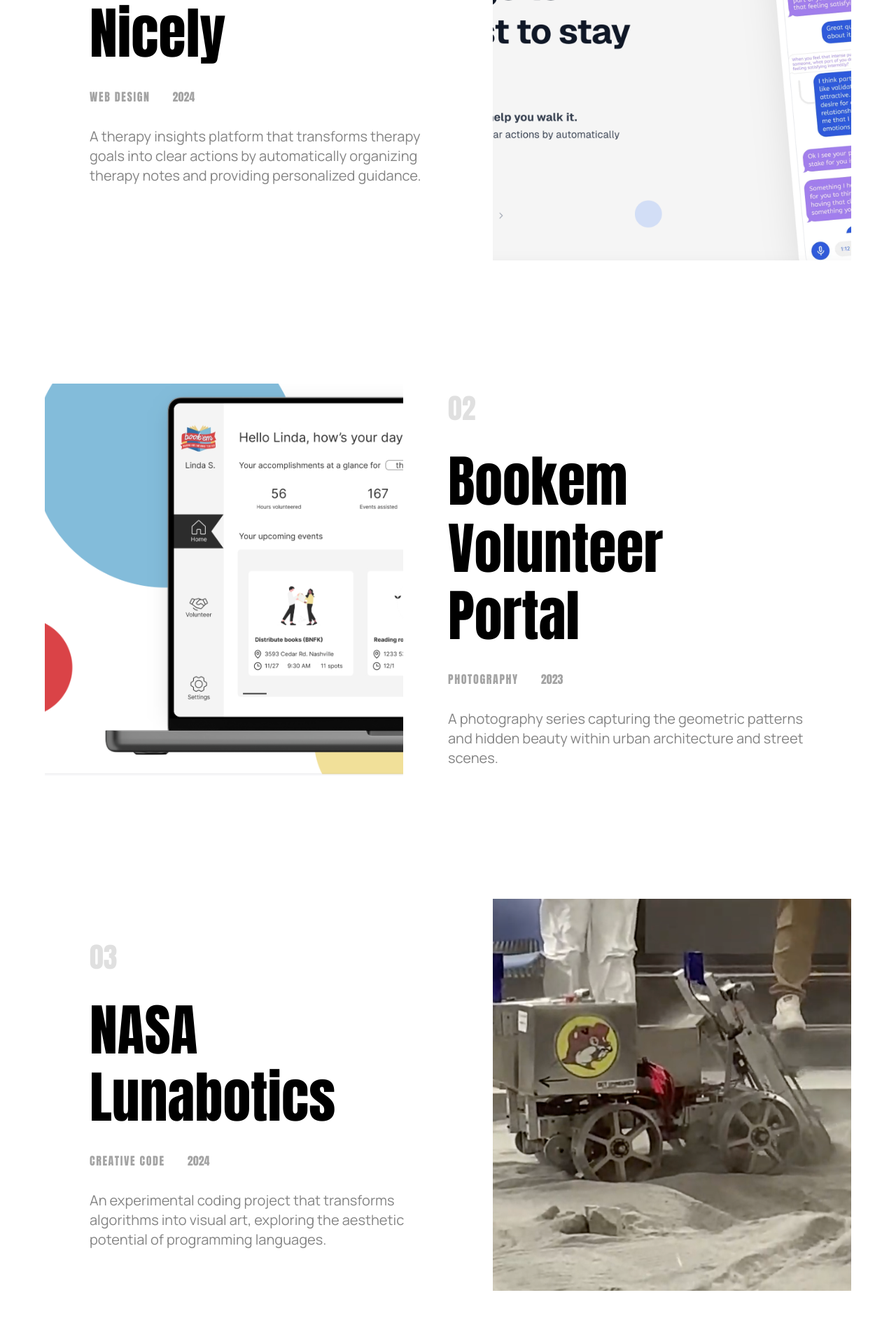
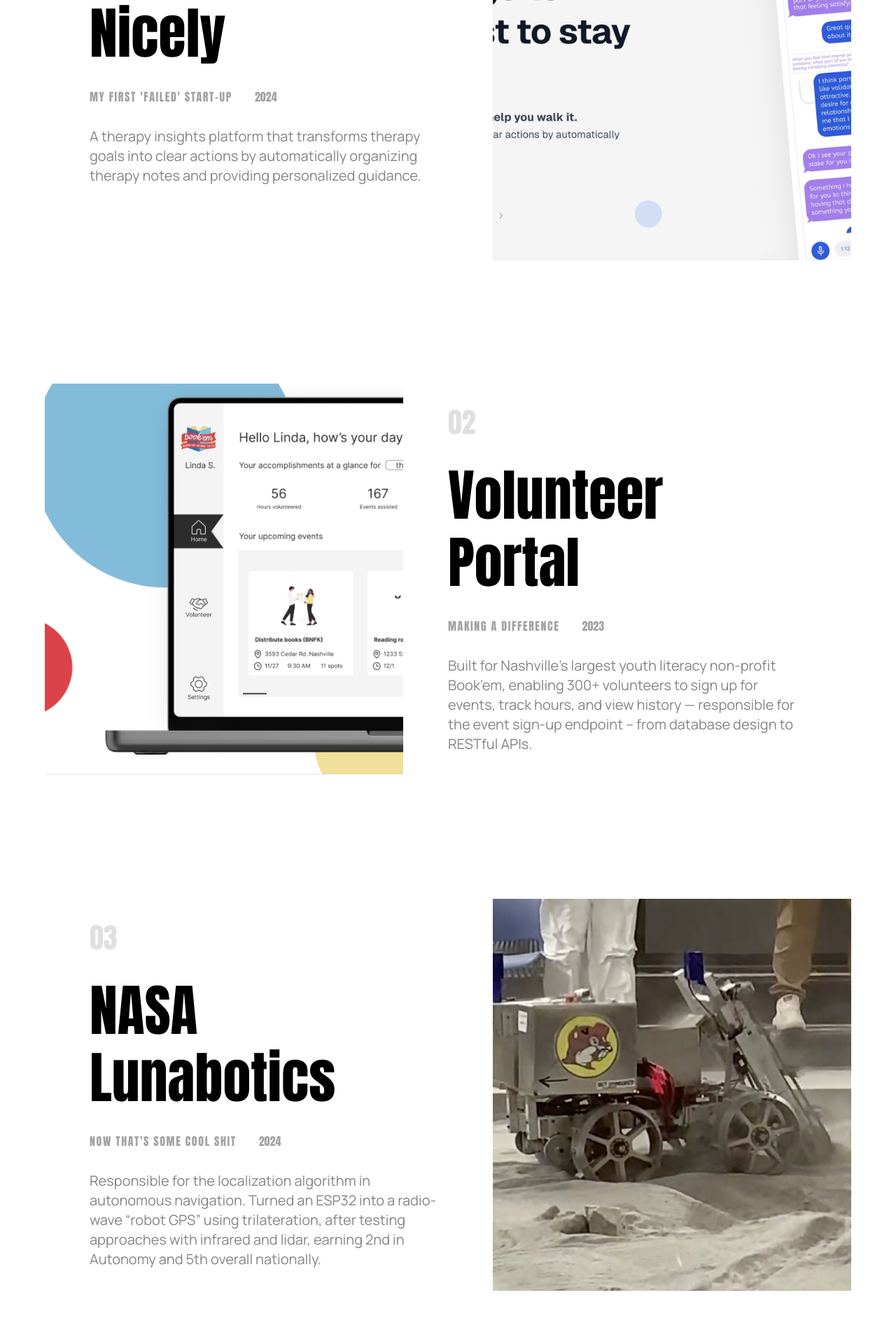
Before and after one commit to DavidHuang2002/dahuang-portfolio, a Next.js app: page / in a window 1280 px wide. Shown: the part 1180-3100 px from the top of the page at 70% size. Built offline with nearby package versions, Linux system fonts and the light colour scheme.

Commit message:
add selected works content

```diff
--- a/src/data/works.ts
+++ b/src/data/works.ts
@@ -15,17 +15,17 @@ export const featuredWorks: Work[] = [
     description:
       "A therapy insights platform that transforms therapy goals into clear actions by automatically organizing therapy notes and providing personalized guidance.",
     imageUrl: "/nicely-landing.png",
-    category: "Web Design",
+    category: "My first 'failed' start-up",
     year: "2024",
     link: "https://nicely.vercel.app/",
   },
   {
     id: "2",
-    title: "Bookem Volunteer Portal",
+    title: "Volunteer Portal",
     description:
-      "A photography series capturing the geometric patterns and hidden beauty within urban architecture and street scenes.",
+      "Built for Nashville’s largest youth literacy non-profit Book’em, enabling 300+ volunteers to sign up for events, track hours, and view history — responsible for the event sign-up endpoint -- from database design to RESTful APIs.",
     imageUrl: "/bookem-intro.png",
-    category: "Photography",
+    category: "Making a difference",
     year: "2023",
     link: "https://bookem-user.vercel.app/",
   },
@@ -33,9 +33,9 @@ export const featuredWorks: Work[] = [
     id: "3",
     title: "NASA Lunabotics",
     description:
-      "An experimental coding project that transforms algorithms into visual art, exploring the aesthetic potential of programming languages.",
+      "Responsible for the localization algorithm in autonomous navigation. Turned an ESP32 into a radio-wave “robot GPS” using trilateration, after testing approaches with infrared and lidar, earning 2nd in Autonomy and 5th overall nationally.",
     imageUrl: "/robotics-robot.png",
-    category: "Creative Code",
+    category: "Now that's some cool shit",
     year: "2024",
     link: "/projects/code-poetry",
   },
```
